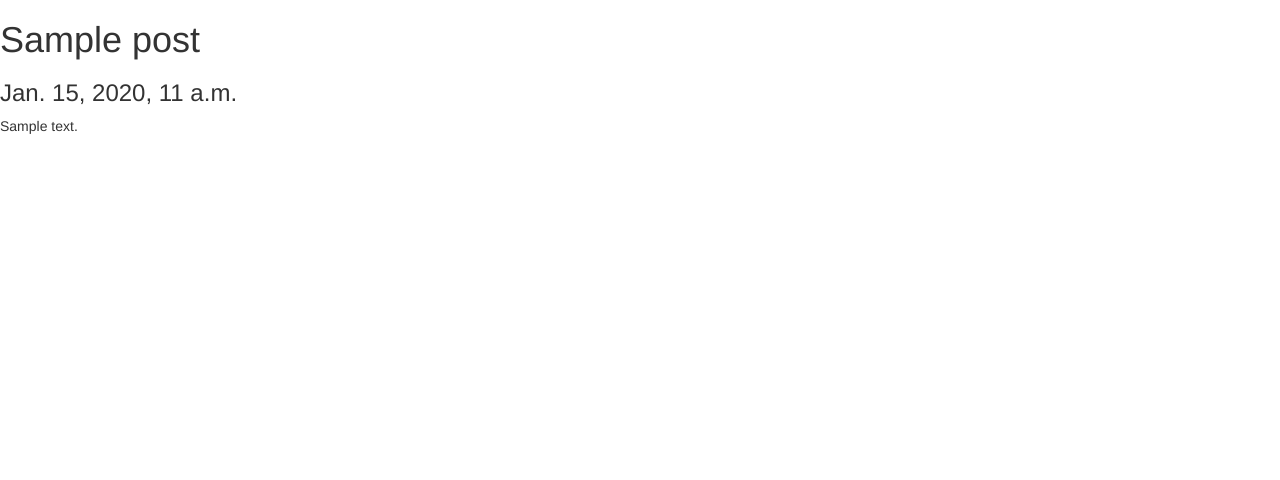
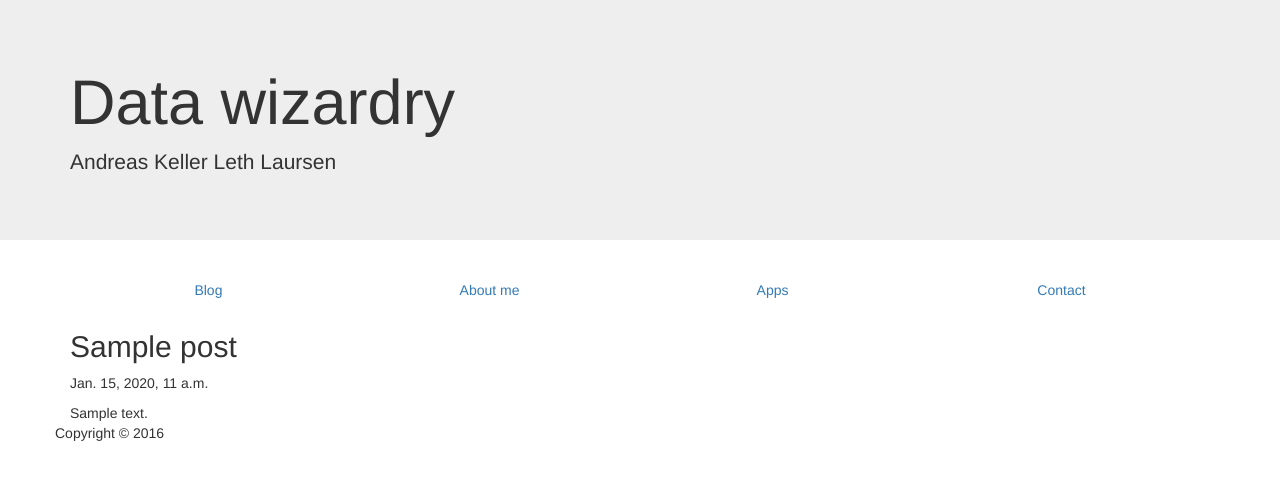
Before and after one commit to AKLLaursen/gamgee, a Django app: page / in a window 1280 px wide. Shown: the top 480 px of the page. Run offline with Django 3.2, Linux system fonts and the light colour scheme; tables that the repository leaves empty hold one stand-in row (values such as "Sample post"); some libraries are stand-ins or nearby versions.

Commit message:
Formatted the templates a bit.

```diff
--- a/blogengine/templates/blogengine/includes/base.html
+++ b/blogengine/templates/blogengine/includes/base.html
@@ -23,7 +23,47 @@
             <p class="browserupgrade">You are using an <strong>outdated</strong> browser. Please <a href="http://browsehappy.com/">upgrade your browser</a> to improve your experience.</p>
         <![endif]-->
 
-        {% block content %}{% endblock %}
+        <div class="jumbotron">
+            <div class="container">
+                <h1>Data wizardry</h1>
+                <p>Andreas Keller Leth Laursen</p>
+            </div>
+        </div>
+
+        <div class="masthead">
+            <div class="container">
+                <nav>
+                    <ul class="nav nav-justified">
+                        <li class="active"><a href="#">Blog</a></li>
+                        <li><a href="#">About me</a></li>
+                        <li><a href="#">Apps</a></li>
+                        <li><a href="#">Contact</a></li>
+                    </ul>
+                </nav>
+            </div>
+        </div>
+
+        <div class="blog">
+            <div class="container">
+                <div class="row">
+                    <div class="col-md-8 blog-main">
+                        <div class="blog-post">
+                            {% block content %}{% endblock %}
+                        </div>
+                    </div>
+                </div>
+            </div>
+        </div>
+
+        <div class="container footer">
+            <div class="row">
+                <div class="span12">
+                    <p>
+                        Copyright &copy; {% now "Y" %}
+                    </p>
+                </div>
+            </div>
+        </div>
 
         <script src="https://ajax.googleapis.com/ajax/libs/jquery/1.11.3/jquery.min.js"></script>
         <script>window.jQuery || document.write('<script src="bower_components/html5-boilerplate/dist/js/vendor/jquery-1.11.3.min.js"><\/script>')</script>
--- a/blogengine/templates/blogengine/post_list.html
+++ b/blogengine/templates/blogengine/post_list.html
@@ -1,8 +1,15 @@
 {% extends "blogengine/includes/base.html" %}
+
     {% block content %}
         {% for post in object_list %}
-        <h1>{{ post.title }}</h1>
-        <h3>{{ post.pubDate }}</h3>
-        {{ post.text }}
+        <div class = "blog-post">
+            <h2 class = "blog-post-title">
+                {{ post.title }}
+            </h2>
+            <p class = "blog-post-meta">
+                {{ post.pubDate }}
+            </p>
+            {{ post.text }}
+        </div>
         {% endfor %}
     {% endblock %}
```
